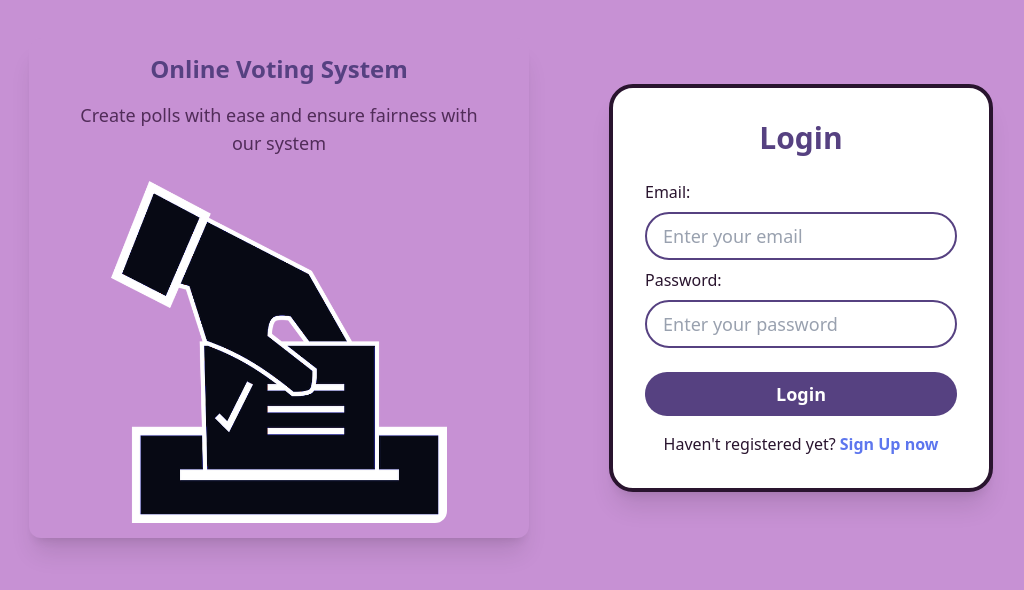
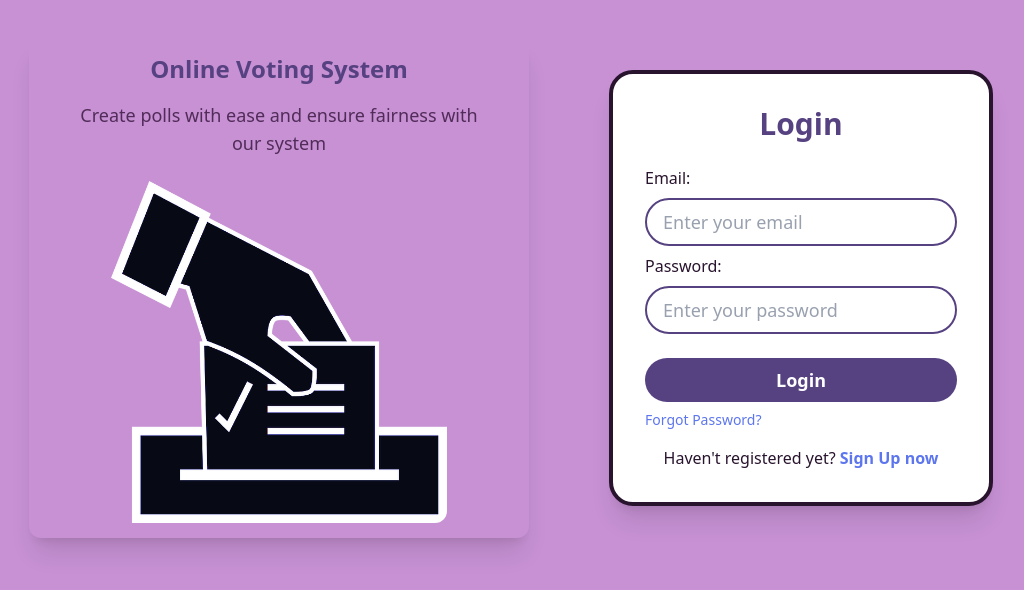
Before and after one commit to nl-codes/Online_Voting_System, a React (Vite) app in the folder frontend/: page /login in a window 1280 px wide. Shown: the part 112-702 px from the top of the page, without its empty margins (129-1153 px from the left). Built offline with nearby package versions, Linux system fonts and the light colour scheme.

Commit message:
Added "forgot-password" on Login Page

```diff
--- a/frontend/src/pages/LoginPage.jsx
+++ b/frontend/src/pages/LoginPage.jsx
@@ -88,7 +88,13 @@ const LoginPage = () => {
                         Login
                     </button>
                 </form>
-
+                <div className="flex justify-between w-full mt-2">
+                    <Link
+                        to="/forgot-password"
+                        className="text-[#5D76EE] text-sm hover:underline">
+                        Forgot Password?
+                    </Link>
+                </div>
                 <p className="mt-4 text-[#29142e]">
                     Haven't registered yet?
                     <Link
```
